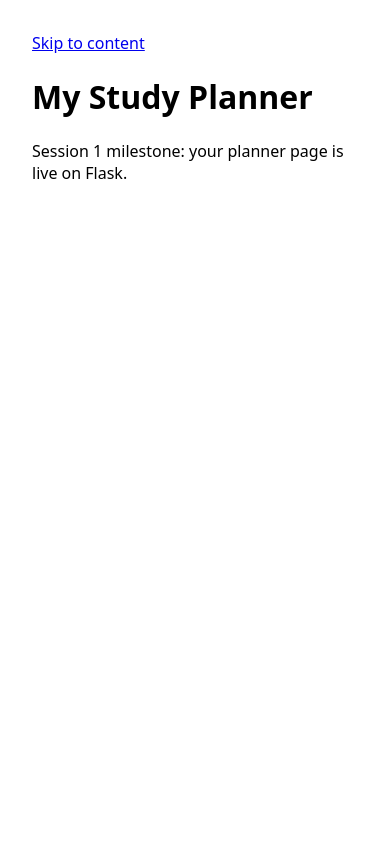
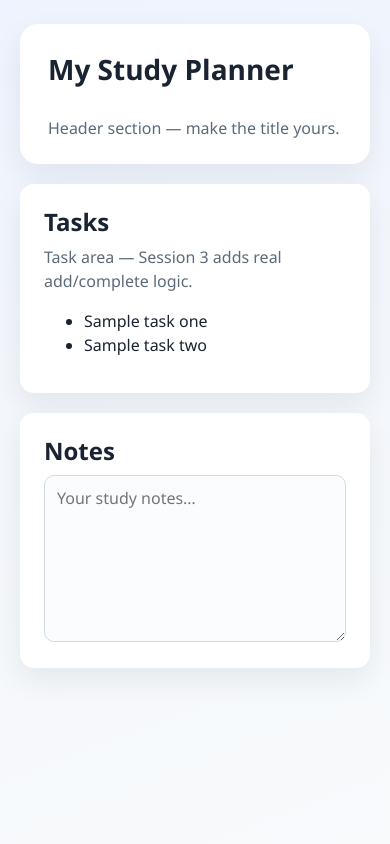
Before and after one commit to Bwalya-Katwishi/SparkNext-Student-Planner--Team-B, a Flask app: page / in a window 390 px wide. Run offline with Flask 3, Linux system fonts and the light colour scheme.

Commit message:
Session 2: Header, tasks, and notes page layout with CSS

```diff
--- a/static/style.css
+++ b/static/style.css
@@ -1 +1,235 @@
-body { font-family: system-ui, sans-serif; margin: 2rem; }
+/* --- Session 2: layout, spacing, colour (looks like a real app) --- */
+
+:root {
+  --bg: #f4f7fb;
+  --surface: #ffffff;
+  --ink: #1a2332;
+  --muted: #5c6b7a;
+  --accent: #3d6bff;
+  --accent-soft: #e8efff;
+  --success: #0f7a4c;
+  --success-bg: #e6f6ee;
+  --error: #b42318;
+  --error-bg: #fdecec;
+  --radius: 14px;
+  --shadow: 0 12px 30px rgba(26, 35, 50, 0.08);
+}
+
+*,
+*::before,
+*::after {
+  box-sizing: border-box;
+}
+
+body {
+  margin: 0;
+  font-family: "Segoe UI", system-ui, -apple-system, sans-serif;
+  color: var(--ink);
+  background: linear-gradient(160deg, #eef3ff 0%, var(--bg) 45%, #f8fafc 100%);
+  line-height: 1.5;
+  min-height: 100vh;
+}
+
+.skip-link {
+  position: absolute;
+  left: -999px;
+  top: 0;
+}
+
+.skip-link:focus {
+  left: 1rem;
+  top: 1rem;
+  background: var(--surface);
+  padding: 0.5rem 0.75rem;
+  border-radius: 8px;
+  z-index: 10;
+}
+
+.page {
+  max-width: 1100px;
+  margin: 0 auto;
+  padding: 1.5rem 1.25rem 2.5rem;
+}
+
+.site-header {
+  background: var(--surface);
+  border-radius: calc(var(--radius) + 4px);
+  box-shadow: var(--shadow);
+  padding: 1.5rem 1.75rem;
+  display: grid;
+  gap: 1.25rem;
+  margin-bottom: 1.25rem;
+}
+
+.eyebrow {
+  text-transform: uppercase;
+  letter-spacing: 0.08em;
+  font-size: 0.75rem;
+  color: var(--accent);
+  margin: 0 0 0.35rem;
+  font-weight: 700;
+}
+
+.site-header h1 {
+  margin: 0 0 0.35rem;
+  font-size: clamp(1.75rem, 4vw, 2.35rem);
+}
+
+.tagline {
+  margin: 0;
+  color: var(--muted);
+}
+
+.layout {
+  display: grid;
+  gap: 1.25rem;
+}
+
+@media (min-width: 900px) {
+  .layout {
+    grid-template-columns: 1.4fr 1fr;
+    align-items: start;
+  }
+}
+
+.panel {
+  background: var(--surface);
+  border-radius: var(--radius);
+  box-shadow: var(--shadow);
+  padding: 1.25rem 1.5rem;
+}
+
+.panel-head h2,
+.panel h2 {
+  margin: 0 0 0.35rem;
+}
+
+.panel-head p,
+.panel p {
+  margin-top: 0;
+  color: var(--muted);
+}
+
+.side-stack {
+  display: grid;
+  gap: 1.25rem;
+}
+
+label {
+  display: block;
+  font-weight: 600;
+  margin-bottom: 0.35rem;
+}
+
+input[type="text"],
+textarea,
+select {
+  width: 100%;
+  border: 1px solid #cfd8e6;
+  border-radius: 10px;
+  padding: 0.65rem 0.75rem;
+  font: inherit;
+  background: #fbfcfe;
+}
+
+textarea {
+  resize: vertical;
+  min-height: 140px;
+}
+
+.inline-field {
+  display: grid;
+  gap: 0.65rem;
+}
+
+@media (min-width: 560px) {
+  .inline-field {
+    grid-template-columns: 1fr auto;
+    align-items: end;
+  }
+}
+
+.btn {
+  border: none;
+  border-radius: 999px;
+  padding: 0.6rem 1.1rem;
+  font-weight: 600;
+  cursor: pointer;
+  font: inherit;
+}
+
+.btn-primary {
+  background: var(--accent);
+  color: white;
+}
+
+.btn-secondary {
+  background: var(--accent-soft);
+  color: #1e3a8a;
+}
+
+.btn-small {
+  padding: 0.35rem 0.75rem;
+  font-size: 0.85rem;
+  background: var(--success-bg);
+  color: var(--success);
+}
+
+.task-columns {
+  display: grid;
+  gap: 1.25rem;
+  margin-top: 1.25rem;
+}
+
+@media (min-width: 700px) {
+  .task-columns {
+    grid-template-columns: 1fr 1fr;
+  }
+}
+
+.task-list {
+  list-style: none;
+  margin: 0.75rem 0 0;
+  padding: 0;
+  display: grid;
+  gap: 0.65rem;
+}
+
+.task-card {
+  display: flex;
+  justify-content: space-between;
+  align-items: center;
+  gap: 0.75rem;
+  background: #f8fafc;
+  border: 1px solid #e2e8f0;
+  border-radius: 12px;
+  padding: 0.75rem 0.85rem;
+}
+
+.task-card.done {
+  opacity: 0.85;
+  background: var(--success-bg);
+  border-color: #cce8da;
+}
+
+.task-title {
+  flex: 1;
+}
+
+.count {
+  font-size: 0.85rem;
+  background: var(--accent-soft);
+  color: #1e3a8a;
+  padding: 0.1rem 0.45rem;
+  border-radius: 999px;
+}
+
+.badge {
+  font-weight: 700;
+  color: var(--success);
+}
+
+.empty {
+  color: var(--muted);
+  font-size: 0.95rem;
+}
--- a/templates/index.html
+++ b/templates/index.html
@@ -1,8 +1,21 @@
 {% extends "base.html" %}
-{% block title %}{{ title }}{% endblock %}
+{% block title %}My Study Planner{% endblock %}
 {% block body %}
-  <main class="page">
-    <h1>{{ title }}</h1>
-    <p>Session 1 milestone: your planner page is live on Flask.</p>
-  </main>
+  <div class="page">
+    <header class="site-header">
+      <h1>My Study Planner</h1>
+      <p class="tagline">Header section — make the title yours.</p>
+    </header>
+    <main class="layout">
+      <section class="panel" aria-labelledby="tasks-heading">
+        <h2 id="tasks-heading">Tasks</h2>
+        <p>Task area — Session 3 adds real add/complete logic.</p>
+        <ul><li>Sample task one</li><li>Sample task two</li></ul>
+      </section>
+      <section class="panel" aria-labelledby="notes-heading">
+        <h2 id="notes-heading">Notes</h2>
+        <textarea rows="6" placeholder="Your study notes…"></textarea>
+      </section>
+    </main>
+  </div>
 {% endblock %}
```
